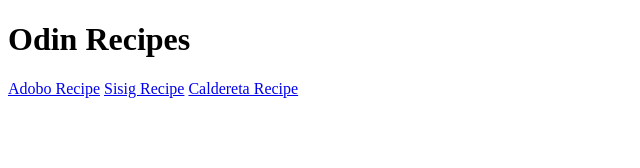
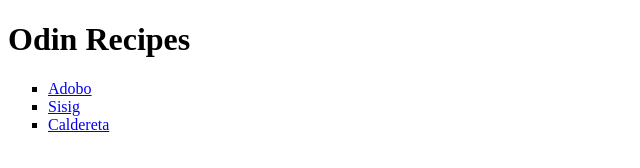
Before and after one commit to kevincoding-git/odin-recipes, a plain HTML site: page index.html in a window 1280 px wide. Shown: the whole page, without its empty margins (0-640 px from the left). Drawn offline with Linux system fonts and the light colour scheme.

Commit message:
Remove index file's extra blank spaces

```diff
--- a/index.html
+++ b/index.html
@@ -7,8 +7,10 @@
 
   <body>
     <h1>Odin Recipes</h1>
-        <a href="./recipes/adobo.html">Adobo Recipe</a>
-        <a href="./recipes/sisig.html">Sisig Recipe</a>
-        <a href="./recipes/caldereta.html">Caldereta Recipe</a>
+        <ul style="list-style-type: square;">
+          <li><a href="./recipes/adobo.html">Adobo</a></li>
+          <li><a href="./recipes/sisig.html">Sisig</a></li>
+          <li><a href="./recipes/caldereta.html">Caldereta</a></li>
+        </ul>
   </body>
 </html>
```
